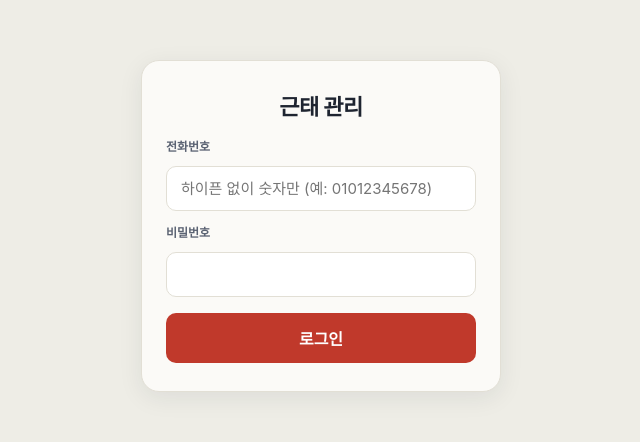
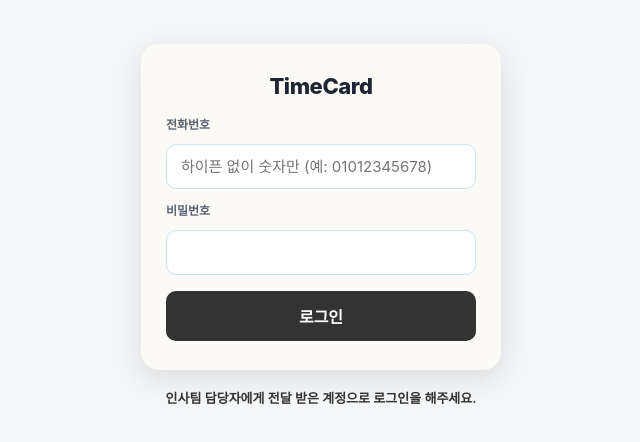
Before and after one commit to Eunbi03/Eunbi03, a React (Vite) app in the folder web/: page / in a window 1280 px wide. Shown: the part 174-616 px from the top of the page, without its empty margins (319-959 px from the left). Built offline with nearby package versions, Linux system fonts and the light colour scheme; no server answers.

Commit message:
근로자 로그인 화면 리디자인: TimeCard 타이틀·색상·그림자, 안내/실패 메시지

```diff
--- a/web/src/components/Login.jsx
+++ b/web/src/components/Login.jsx
@@ -6,11 +6,11 @@ import * as api from "../api/client.js";
 // 직원용 / 관리자용 테마를 완전히 다르게 구성합니다
 const THEMES = {
   worker: {
-    pageBg: C.paper,
+    pageBg: "#f4f6f7",
     cardBg: C.card,
-    cardBorder: C.line,
-    cardShadow: "0 6px 24px rgba(30,36,48,0.08)",
-    title: "근태 관리",
+    cardBorder: "transparent",     // 테두리 없이 그림자만
+    cardShadow: "0 8px 28px rgba(30,36,48,0.12)",
+    title: "TimeCard",
     subtitle: null,
     titleColor: C.ink,
     subColor: C.inkSoft,
@@ -24,10 +24,10 @@ const THEMES = {
     idAutoComplete: "username",
     idPlaceholder: "하이픈 없이 숫자만 (예: 01012345678)",
     inputBg: "#fff",
-    inputBorder: C.line,
+    inputBorder: "#c9e6f4",
     inputColor: C.ink,
     labelColor: C.inkSoft,
-    btnBg: C.seal,
+    btnBg: "#333333",
     btnColor: "#fff",
     linkColor: C.ink,
     crossText: "관리자이신가요?",
@@ -70,6 +70,7 @@ export default function Login({ onLogin, mode = "worker", extraError = "" }) {
   const [password, setPassword] = useState("");
   const [busy, setBusy] = useState(false);
   const [err, setErr] = useState("");
+  const [failCount, setFailCount] = useState(0);
 
   const t = THEMES[mode] || THEMES.worker;
 
@@ -86,6 +87,7 @@ export default function Login({ onLogin, mode = "worker", extraError = "" }) {
       onLogin(user);
     } catch (e) {
       setErr(e.message);
+      setFailCount((c) => c + 1);
     } finally {
       setBusy(false);
     }
@@ -99,7 +101,7 @@ export default function Login({ onLogin, mode = "worker", extraError = "" }) {
   const labelStyle = { fontSize: t.labelSize, fontWeight: 700, color: t.labelColor };
 
   return (
-    <div style={{ minHeight: "100vh", display: "flex", alignItems: "center", justifyContent: "center", background: t.pageBg, padding: 20, transition: "background 0.2s" }}>
+    <div style={{ minHeight: "100vh", display: "flex", flexDirection: "column", alignItems: "center", justifyContent: "center", background: t.pageBg, padding: 20, transition: "background 0.2s" }}>
       <form
         style={{
           width: "100%", maxWidth: 360, background: t.cardBg,
@@ -153,8 +155,8 @@ export default function Login({ onLogin, mode = "worker", extraError = "" }) {
           disabled={busy}
         />
 
-        {(err || extraError) && (
-          <div style={{ fontSize: 13, color: mode === "admin" ? "#ff8e84" : C.seal, fontWeight: 600 }}>
+        {mode === "admin" && (err || extraError) && (
+          <div style={{ fontSize: 13, color: "#ff8e84", fontWeight: 600 }}>
             {err || extraError}
           </div>
         )}
@@ -174,6 +176,29 @@ export default function Login({ onLogin, mode = "worker", extraError = "" }) {
           </div>
         )}
       </form>
+
+      {mode !== "admin" && (
+        <p
+          style={{
+            maxWidth: 360,
+            textAlign: "center",
+            margin: "18px 0 0",
+            fontSize: 13,
+            lineHeight: 1.6,
+            fontWeight: 600,
+            whiteSpace: "pre-line",
+            color: failCount >= 1 || extraError ? "#cb6156" : "#333333",
+          }}
+        >
+          {extraError
+            ? extraError
+            : failCount >= 5
+            ? "로그인에 실패했습니다.\n인사팀에 문의해주세요."
+            : failCount >= 1
+            ? "로그인에 실패했습니다."
+            : "인사팀 담당자에게 전달 받은 계정으로 로그인을 해주세요."}
+        </p>
+      )}
     </div>
   );
 }
```
